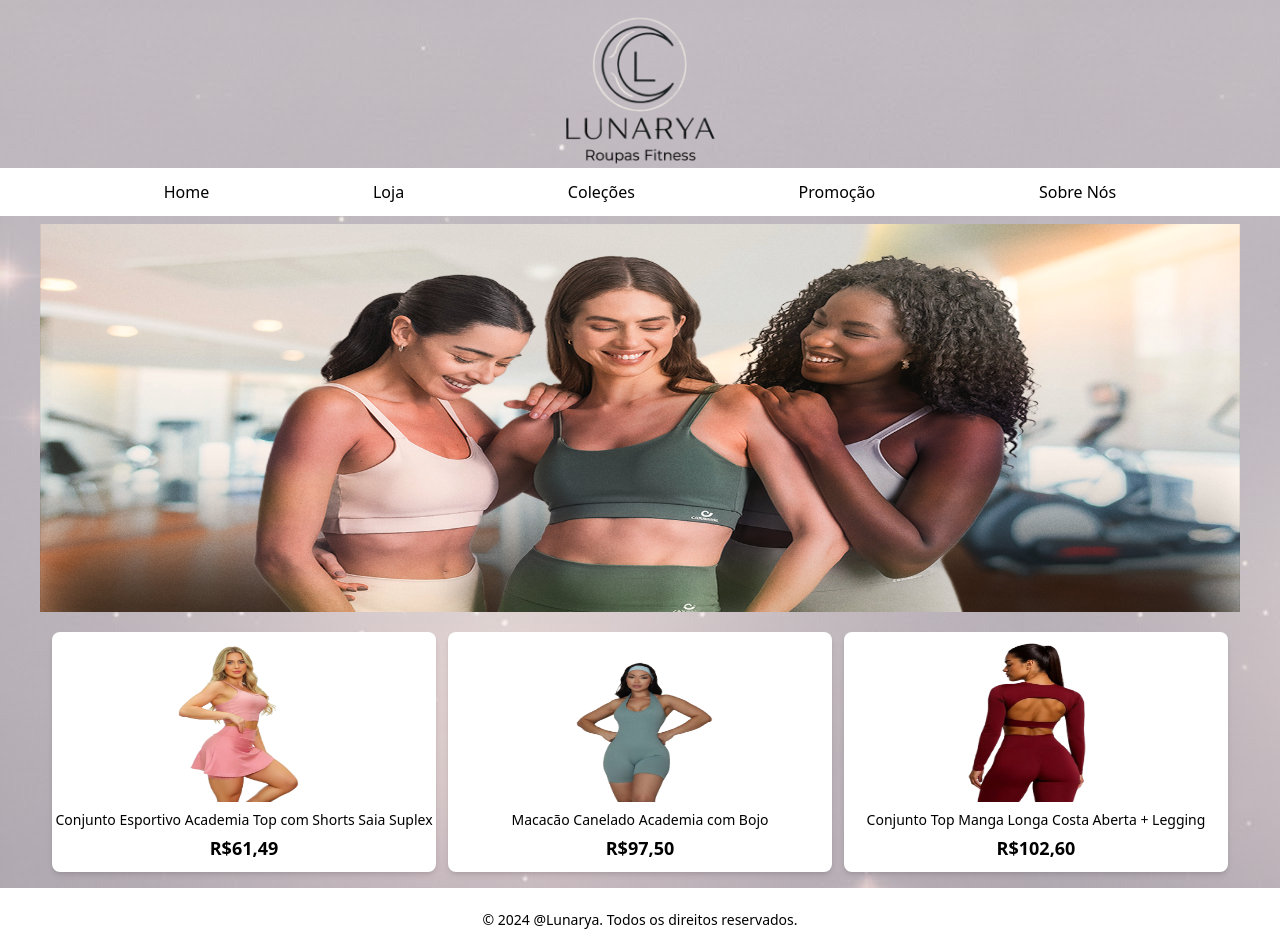
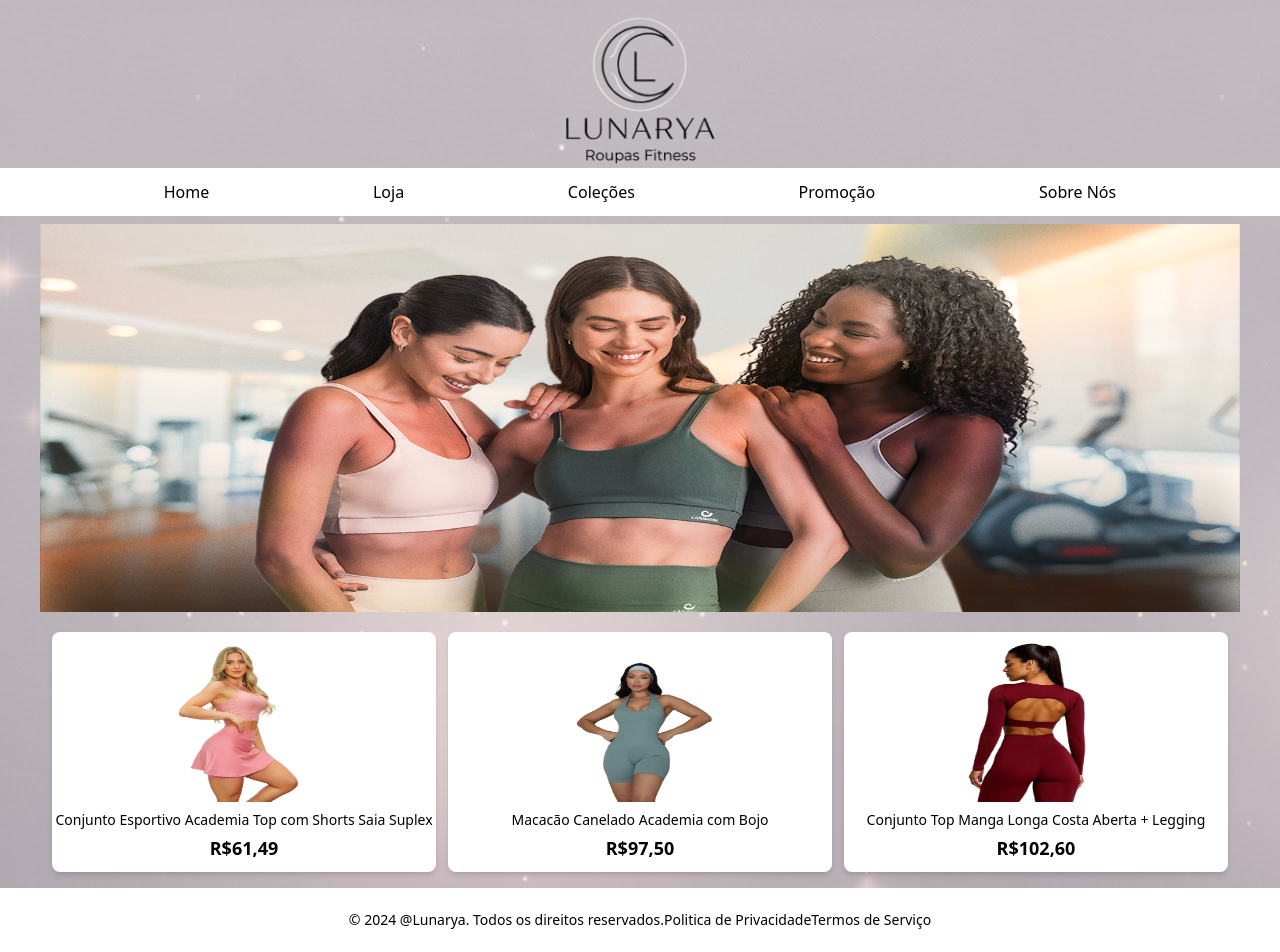
Before and after one commit to eliseu-daniel/Lunarya, a React (Vite) app: page / in a window 1280 px wide. Built offline with nearby package versions, Linux system fonts and the light colour scheme.

Commit message:
feat: footer component update policy and terms

```diff
--- a/src/components/Footer.tsx
+++ b/src/components/Footer.tsx
@@ -2,6 +2,8 @@ export default function Footer() {
     return (
         <footer className='footer'>
             <p>&copy; 2024 @Lunarya. Todos os direitos reservados.</p>
+            <a href=""> Politica de Privacidade</a>
+            <a href=""> Termos de Serviço</a>
         </footer>
     );
 }
```
